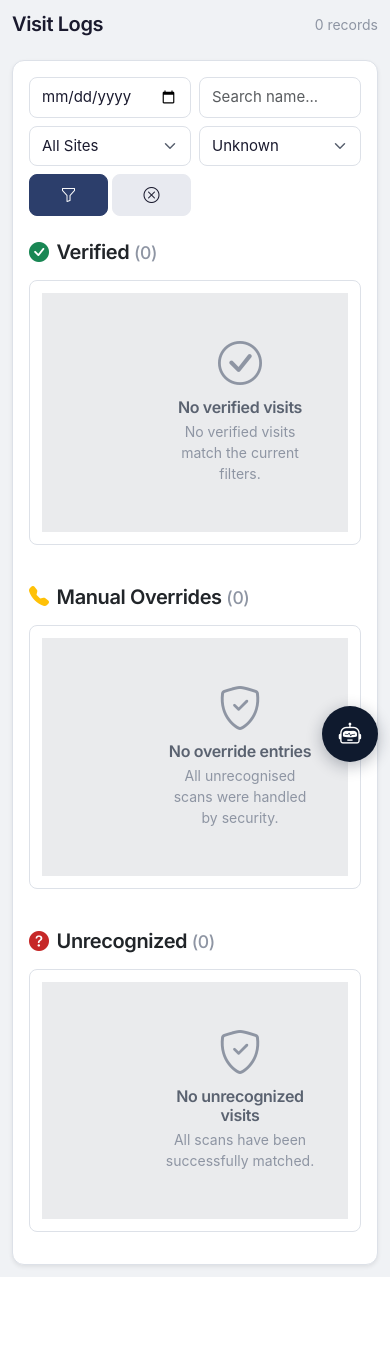
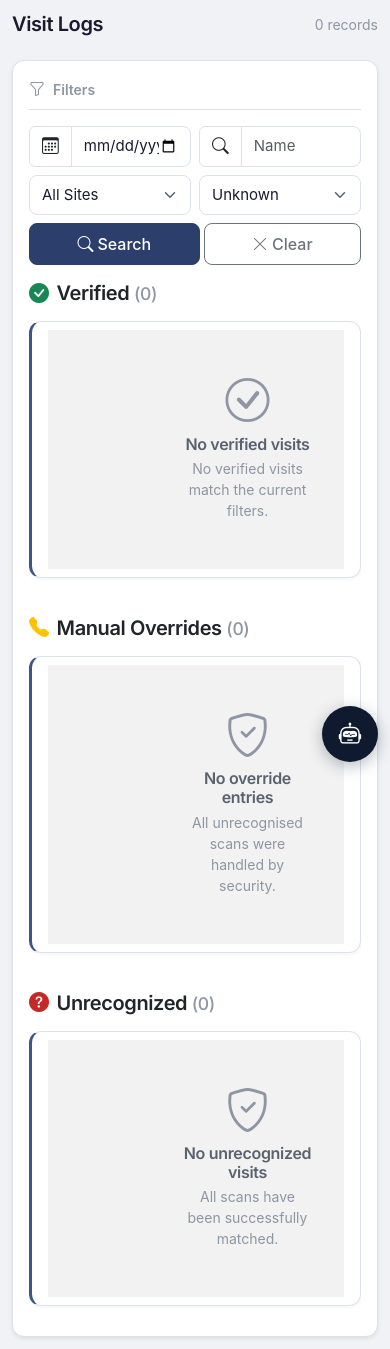
Before and after one commit to geniuskudzai21/CityOfMutareDigitaliD, a Flask app: page /admin/logs?status=unknown in a window 390 px wide. Shown: the part 70-1419 px from the top of the page. Before the commit the page ends 1347 px from the top, so only its background shows below. Run offline with Flask 3, Linux system fonts and the light colour scheme; the visitor is signed in with stand-in values (Sample User, id 1); data comes from the database, SQL or seed files in the repository; data that the repository does not hold is empty.

Commit message:
Enhance table responsiveness, remove unused log_edit.html, improve filter styling
- Redesign filter bars with icons and professional layout
- Add responsive card-mode labels for gadgets/status/actions columns
- Improve mobile table card appearance (padding, shadow, accent border)
- Remove unused log_edit.html template
- Fix duplicate labels in log_view responsive mode

```diff
--- a/static/css/style.css
+++ b/static/css/style.css
@@ -888,7 +888,7 @@ body:has(.login-wrapper)::after {
   border-bottom-color: var(--border);
 }
 .table-striped > tbody > tr:nth-of-type(odd) > * {
-  background: #F7F8FA;
+  background: #fff;
 }
 .table-hover > tbody > tr:hover > * {
   background: var(--green-100);
@@ -1098,43 +1098,50 @@ video {
     width: 100%;
   }
   .table-responsive tr {
-    margin-bottom: 1rem;
+    margin-bottom: 0.875rem;
     border: 1px solid var(--border);
-    border-radius: var(--radius-sm);
-    padding: 0.75rem;
-    background: var(--white);
+    border-radius: var(--radius);
+    padding: 0.5rem 1rem;
+    box-shadow: 0 1px 4px rgba(15,26,46,0.06);
+    border-left: 3px solid var(--navy-600);
   }
   .table-responsive td,
   .table-responsive td.d-none,
   .table-responsive td.d-md-table-cell,
   .table-responsive td.d-lg-table-cell {
-    padding: 0.35rem 0;
+    padding: 0.5rem 0;
     border: none !important;
     text-align: left !important;
     display: flex !important;
     width: 100% !important;
+    align-items: center;
+    gap: 0.5rem;
   }
   .table-responsive td::before {
     content: attr(data-label);
-    font-weight: 600;
-    font-size: 0.75rem;
+    font-weight: 700;
+    font-size: 0.7rem;
     text-transform: uppercase;
-    letter-spacing: 0.03em;
+    letter-spacing: 0.04em;
     color: var(--text-muted);
-    min-width: 90px;
+    min-width: 95px;
     flex-shrink: 0;
   }
   .table-responsive td:first-child {
-    padding-top: 0;
+    padding-top: 0.25rem;
   }
   .table-responsive td:last-child {
-    padding-bottom: 0;
+    padding-bottom: 0.25rem;
   }
   .table-responsive .empty-state {
     display: block;
   }
   .table-responsive .empty-state td {
     padding: 0 !important;
+  }
+  .table-responsive .badge {
+    font-size: 0.7rem;
+    padding: 0.3em 0.6em;
   }
 }
 
--- a/templates/admin/logs.html
+++ b/templates/admin/logs.html
@@ -8,12 +8,22 @@
 
 <div class="card shadow-sm">
     <div class="card-body">
-        <form class="row g-2 mb-4" method="get" action="/admin/logs">
+        <div class="d-flex align-items-center gap-2 mb-3 pb-2 border-bottom">
+            <i class="bi bi-funnel text-muted"></i>
+            <span class="text-muted small fw-semibold">Filters</span>
+        </div>
+        <form class="row g-2 mb-3" method="get" action="/admin/logs">
             <div class="col-lg-2 col-md-4 col-6">
-                <input type="date" class="form-control" name="date" value="{{ selected_date or '' }}">
+                <div class="input-group">
+                    <span class="input-group-text bg-transparent"><i class="bi bi-calendar3"></i></span>
+                    <input type="date" class="form-control" name="date" value="{{ selected_date or '' }}">
+                </div>
             </div>
-            <div class="col-lg-2 col-md-4 col-6">
-                <input type="text" class="form-control" name="name" placeholder="Search name..." value="{{ selected_name or '' }}">
+            <div class="col-lg-3 col-md-4 col-6">
+                <div class="input-group">
+                    <span class="input-group-text bg-transparent"><i class="bi bi-search"></i></span>
+                    <input type="text" class="form-control" name="name" placeholder="Name" value="{{ selected_name or '' }}">
+                </div>
             </div>
             <div class="col-lg-2 col-md-4 col-6">
                 <select class="form-select" name="site">
@@ -30,9 +40,9 @@
                     <option value="unknown" {% if selected_status == 'unknown' %}selected{% endif %}>Unknown</option>
                 </select>
             </div>
-            <div class="col-lg-2 col-md-4 col-6 d-flex gap-1">
-                <button type="submit" class="btn btn-primary flex-grow-1"><i class="bi bi-funnel"></i></button>
-                <a href="/admin/logs" class="btn btn-secondary flex-grow-1"><i class="bi bi-x-circle"></i></a>
+            <div class="col-lg-3 col-md-4 col-12 d-flex gap-1 align-items-end">
+                <button type="submit" class="btn btn-primary flex-fill"><i class="bi bi-search me-1"></i>Search</button>
+                <a href="/admin/logs" class="btn btn-outline-secondary flex-fill"><i class="bi bi-x-lg me-1"></i>Clear</a>
             </div>
         </form>
 
@@ -66,7 +76,7 @@
                         <td class="d-none d-md-table-cell" style="width:110px" data-label="Role">{{ log.role or '—' }}</td>
                         <td class="d-none d-lg-table-cell" style="width:130px" data-label="Dept">{{ log.department or '—' }}</td>
                         <td data-label="Site">{{ log.site_name }}</td>
-                        <td class="text-center">
+                        <td class="text-center" data-label="Gadgets">
                             {% set gc = log.gadgets|length %}
                             <a class="gadget-toggle text-decoration-none" href="#" data-log-id="{{ log.id }}" title="{{ gc }} gadget{% if gc != 1 %}s{% endif %}">
                                 {% if gc > 0 %}
@@ -77,7 +87,7 @@
                                 {% endif %}
                             </a>
                         </td>
-                        <td>
+                        <td data-label="Actions">
                             <a href="{{ url_for('admin_log_view', log_id=log.id) }}" class="text-decoration-none me-2" title="View">
                                 <i class="bi bi-eye text-info" style="font-size:1.15rem"></i>
                             </a>
@@ -154,8 +164,8 @@
                         <td class="text-nowrap" data-label="Date / Time">{{ log.timestamp }}</td>
                         <td data-label="Visitor">{{ log.override_name or '—' }}</td>
                         <td data-label="Site">{{ log.site_name }}</td>
-                        <td><span class="badge bg-warning text-dark">OVERRIDE</span></td>
-                        <td>
+                        <td data-label="Status"><span class="badge bg-warning text-dark">OVERRIDE</span></td>
+                        <td data-label="Actions">
                             <a href="{{ url_for('admin_log_view', log_id=log.id) }}" class="text-decoration-none me-2" title="View">
                                 <i class="bi bi-eye text-info" style="font-size:1.15rem"></i>
                             </a>
@@ -221,8 +231,8 @@
                     <tr>
                         <td class="text-nowrap" data-label="Date / Time">{{ log.timestamp }}</td>
                         <td data-label="Site">{{ log.site_name }}</td>
-                        <td><span class="badge bg-danger">UNKNOWN</span></td>
-                        <td>
+                        <td data-label="Status"><span class="badge bg-danger">UNKNOWN</span></td>
+                        <td data-label="Actions">
                             <a href="{{ url_for('admin_log_view', log_id=log.id) }}" class="text-decoration-none me-2" title="View">
                                 <i class="bi bi-eye text-info" style="font-size:1.15rem"></i>
                             </a>
```
Also changed, not shown: templates/admin/employees.html (+17 -7 lines), templates/admin/log_edit.html (deleted, +0 -33 lines), templates/admin/log_view.html (+9 -12 lines).
